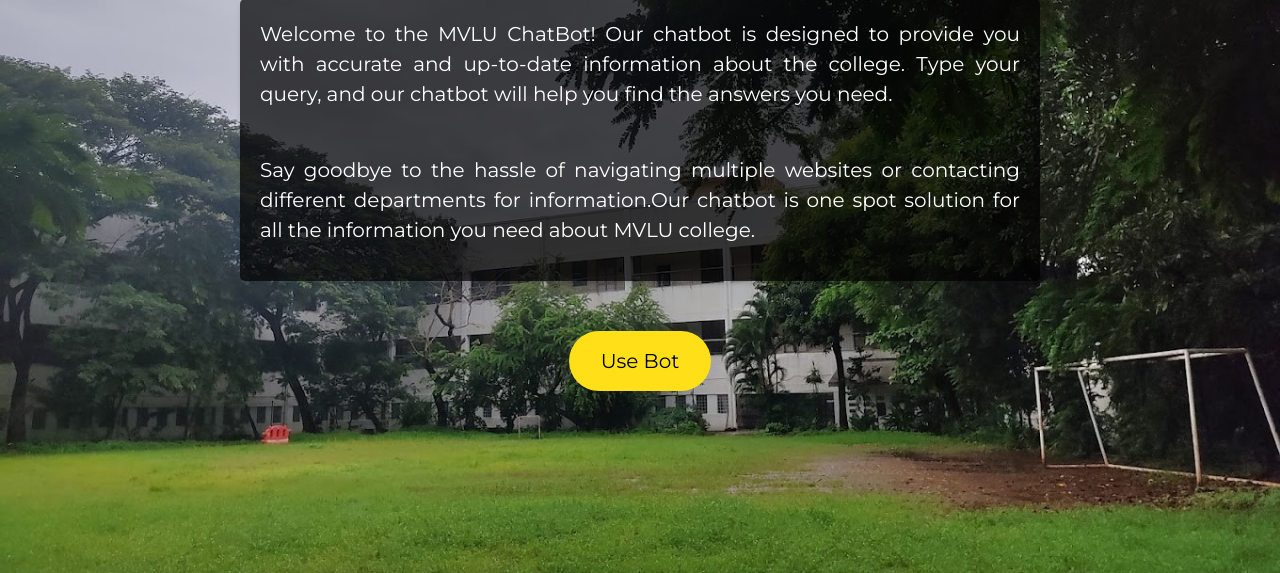
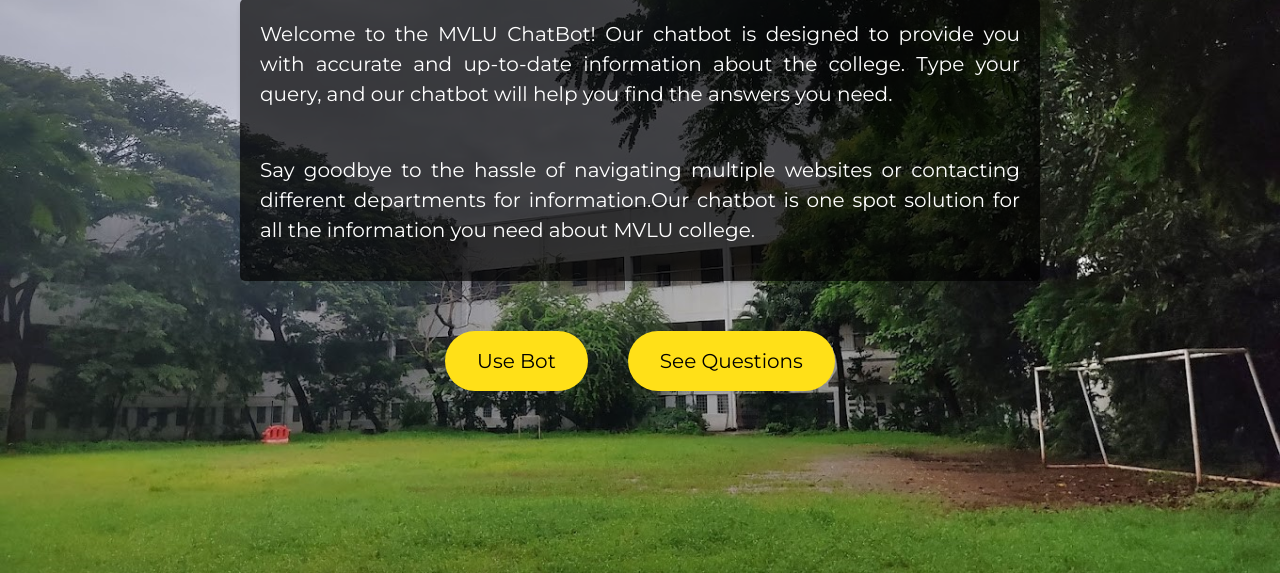
Before and after one commit to Mohammedvaraliya/aiml_bot, a Django app: page / in a window 1280 px wide. Shown: the part 227-800 px from the top of the page. Run offline with Django 4.2, Linux system fonts and the light colour scheme.

Commit message:
Add link to home page about questions

```diff
--- a/chatbot/templates/home.html
+++ b/chatbot/templates/home.html
@@ -16,6 +16,8 @@
 
         <div class="link-container">
             <a href="{% url 'bot' %}" id="bot-link">Use Bot</a>
+            <a href="{% url 'questions' %}" id="bot-link">See Questions</a>
         </div>
+
     </div>
 {% endblock content %}
```
